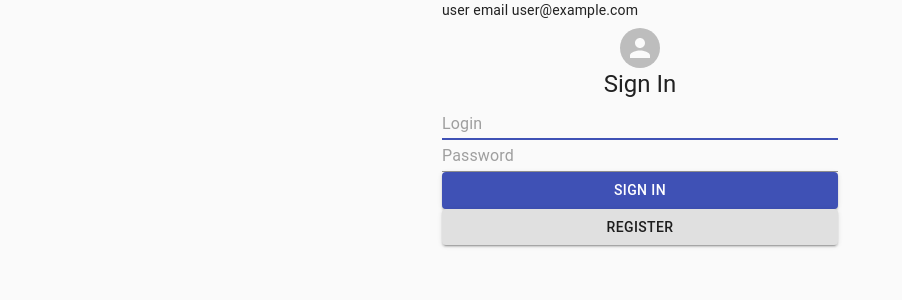
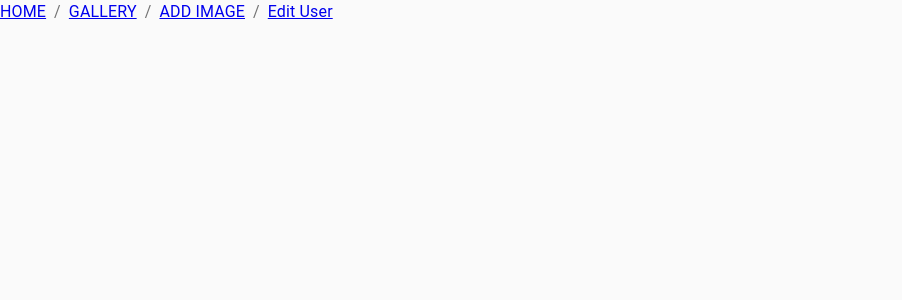
Before and after one commit to jathpr/gallery_fe09, a React (Create React App) app: page / in a window 1280 px wide. Before the commit this address led to /login. Shown: the top 300 px of the page, without its empty margins (0-902 px from the left). Built offline with nearby package versions, Linux system fonts and the light colour scheme; no server answers; sample sign-in values are in the browser's storage.

Commit message:
fixed routing (#31)

```diff
--- a/src/App.jsx
+++ b/src/App.jsx
@@ -15,21 +15,13 @@ import { Provider } from "./store";
 import { AddImage } from "./Components/AddImage";
 import { Login } from "./Components/Login";
 import { Registration } from "./Components/Registration";
+import { Routing } from "./Routing";
 
 export const App = () => {
   return (
     <Provider>
       <Router>
-        <Switch>
-          <Route path="/registration">
-            <Registration />
-          </Route>
-          <Route path="/login">
-            <Login />
-          </Route>
-
-          <Redirect to="/login" />
-        </Switch>
+        <Routing />
       </Router>
     </Provider>
   );
--- a/src/Components/Login.jsx
+++ b/src/Components/Login.jsx
@@ -1,29 +1,11 @@
 import { useState } from "react";
 import { useHistory } from "react-router";
 import { createUser, signIn } from "../auth";
-import { useUser } from "../store/userContext";
 import { SignIn } from "./SignIn";
 
 export const Login = () => {
-  const user = useUser();
-  console.log(user);
-  const [login, setLogin] = useState("");
-  const [password, setPassword] = useState("");
-
-  const handleInputLog = (e) => {
-    setLogin(e.target.value);
-  };
-
-  const handleInputPass = (e) => {
-    setPassword(e.target.value);
-  };
-
-  const handleSubmit = async (e) => {
-    e.preventDefault();
+  const handleSubmit = (login, password) => {
     signIn(login, password);
-  };
-  const getNewUser = async () => {
-    createUser(login, password);
   };
 
   const history = useHistory();
--- a/src/Components/Registration.jsx
+++ b/src/Components/Registration.jsx
@@ -7,18 +7,8 @@ import { SignIn } from "./SignIn";
 export const Registration = () => {
   const user = useUser();
   console.log(user);
-  const [login, setLogin] = useState("");
-  const [password, setPassword] = useState("");
 
-  const handleInputLog = (e) => {
-    setLogin(e.target.value);
-  };
-
-  const handleInputPass = (e) => {
-    setPassword(e.target.value);
-  };
-
-  const getNewUser = async () => {
+  const getNewUser = async (login, password) => {
     createUser(login, password);
   };
   const history = useHistory();
--- a/src/Components/SignIn.jsx
+++ b/src/Components/SignIn.jsx
@@ -37,10 +37,7 @@ export const SignIn = ({
 
   const handleSubmit = async (e) => {
     e.preventDefault();
-    signIn(login, password);
-  };
-  const getNewUser = async () => {
-    createUser(login, password);
+    submitBtnHandler(login, password);
   };
 
   return (
@@ -83,7 +80,7 @@ export const SignIn = ({
               fullWidth
               variant="contained"
               color="primary"
-              onClick={submitBtnHandler}
+              onClick={handleSubmit}
               sx={{ mt: 3, mb: 2 }}
             >
               {submitBtnName}
--- /dev/null
+++ b/src/Routing.jsx
@@ -0,0 +1,29 @@
+import { useEffect } from "react";
+import { Redirect, Switch, Route, useHistory } from "react-router";
+import { AuthRouter } from "./Components/AuthRouter";
+import { Login } from "./Components/Login";
+import { Registration } from "./Components/Registration";
+import { useUser } from "./store/userContext";
+export const Routing = () => {
+  const user = useUser();
+
+  const history = useHistory();
+  useEffect(() => {
+    user && history.push("/");
+  }, [user]);
+
+  return (
+    <Switch>
+      <Route path="/registration">
+        <Registration />
+      </Route>
+      <Route path="/login">
+        <Login />
+      </Route>
+      {!user && <Redirect to="/login" />}
+      <Route>
+        <AuthRouter />
+      </Route>
+    </Switch>
+  );
+};
```
